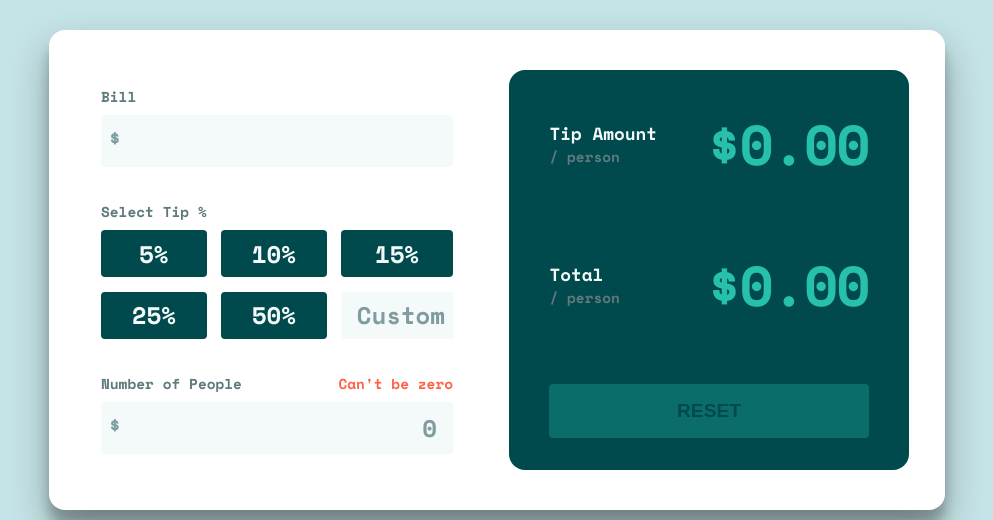
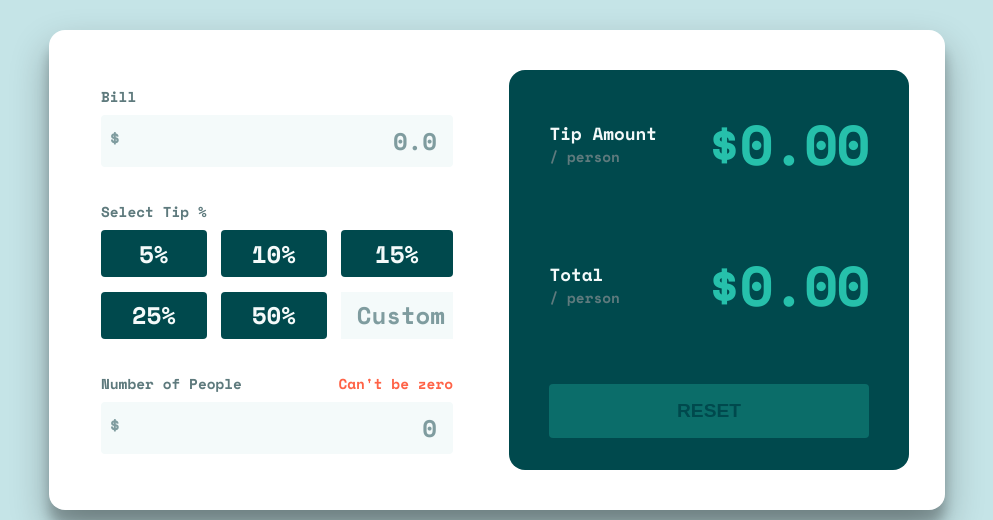
Before and after one commit to Brunno-DaSilva/tip-calculator, a React (Create React App) app: page / in a window 1280 px wide. Shown: the part 126-646 px from the top of the page, without its empty margins (143-1136 px from the left). Built offline with nearby package versions, Linux system fonts and the light colour scheme.

Commit message:
ADD: handle and onsubmit methods

```diff
--- a/src/Components/Calculator/Calculator.jsx
+++ b/src/Components/Calculator/Calculator.jsx
@@ -4,16 +4,60 @@ import Result from "../Result/Result";
 
 import "./Calculator.css";
 
+const initialState = {
+  bill: 0.0,
+  tip: 0,
+  people: 0,
+};
 const Calculator = () => {
-  const [userInput, setUserInput] = useState("");
+  const [userInput, setUserInput] = useState(initialState);
+  const [billInput, setBillInput] = useState("");
+  const [tipInput, setTipInput] = useState("");
+  const [peopleInput, setPeopleInput] = useState("");
 
-  const handleChange = (e) => {
-    setUserInput(e.target.value);
+  console.log("Initial Bill - ", billInput);
+  console.log("Initial Tip - ", tipInput);
+  console.log("Initial People - ", peopleInput);
+  console.log("Initial UserInput - ", userInput);
+
+  const handleBillChange = (e) => {
+    setBillInput(e.target.value);
+  };
+  const handleTipChange = (e) => {
+    setTipInput(e.target.id || e.target.value);
+  };
+  const handlePeopleChange = (e) => {
+    setPeopleInput(e.target.value);
+  };
+
+  const onSubmit = (e) => {
+    handleBillChange(e);
+    handleTipChange(e);
+    handlePeopleChange(e);
+
+    e.preventDefault();
+    if (!userInput.bill || /^\s*$/.test(userInput.bill)) return;
+    if (!userInput.tip || /^\s*$/.test(userInput.tip)) return;
+    if (!userInput.people || /^\s*$/.test(userInput.people)) return;
+
+    if (userInput) {
+      const newList = {
+        [e.target.name]: billInput,
+        [e.target.name || e.target.id]: tipInput,
+        [e.target.name]: peopleInput,
+      };
+      setUserInput([...newList, newList]);
+    }
   };
 
   return (
     <div className="main_calculator">
-      <UserInput handleChange={handleChange} />
+      <UserInput
+        onSubmit={onSubmit}
+        handleBillChange={handleBillChange}
+        handleTipChange={handleTipChange}
+        handlePeopleChange={handlePeopleChange}
+      />
       <Result />
     </div>
   );
--- a/src/Components/UserInput/UserInput.css
+++ b/src/Components/UserInput/UserInput.css
@@ -112,7 +112,8 @@
   background-color: transparent;
 }
 
-.people__input_dollar ::placeholder {
+.people__input_dollar ::placeholder,
+.bill__input_dollar input::placeholder {
   color: var(--dark-grayish-cyan);
 }
 
--- a/src/Components/UserInput/UserInput.jsx
+++ b/src/Components/UserInput/UserInput.jsx
@@ -28,10 +28,22 @@ const tips = [
   },
 ];
 
-const UserInput = ({ handleChange }) => {
+const UserInput = ({
+  handleBillChange,
+  handleTipChange,
+  handlePeopleChange,
+  onSubmit,
+}) => {
+  const onKeyDown = (e) => {
+    if (e.key === "Enter") return onSubmit;
+  };
   return (
     <div className="main_calculator__input_value">
-      <div className="input_value__main">
+      <form
+        className="input_value__main"
+        onKeyDown={onKeyDown}
+        onSubmit={onSubmit}
+      >
         <div className="input_value__bill">
           <div className="bill__title">
             <p>Bill</p>
@@ -41,7 +53,12 @@ const UserInput = ({ handleChange }) => {
               <p>$</p>
             </div>
             <div className="bill__input_dollar">
-              <input type="text" />
+              <input
+                name="bill"
+                onChange={handleBillChange}
+                type="text"
+                placeholder="0.0"
+              />
             </div>
           </div>
         </div>
@@ -51,22 +68,23 @@ const UserInput = ({ handleChange }) => {
             <p>Select Tip %</p>
           </div>
           <div className="tip__select">
-            {tips.map((tip) =>
+            {tips.map((tip, e) =>
               tip.percentage !== null ? (
                 <button
-                  key={tip.id}
+                  key={tip.id.toString()}
                   id={tip.id}
                   className="tip__select--btn"
-                  type="button"
                 >
                   {tip.percentage}%
                 </button>
               ) : (
                 <input
+                  key={tip.id}
                   className="tip__select--input"
-                  id={tip.id}
                   type="text"
                   placeholder="Custom"
+                  onChange={handleTipChange}
+                  name="tip"
                 />
               )
             )}
@@ -82,11 +100,16 @@ const UserInput = ({ handleChange }) => {
               <p>$</p>
             </div>
             <div className="people__input_dollar">
-              <input type="text" placeholder="0" />
+              <input
+                onChange={handlePeopleChange}
+                name="people"
+                type="text"
+                placeholder="0"
+              />
             </div>
           </div>
         </div>
-      </div>
+      </form>
     </div>
   );
 };
```
